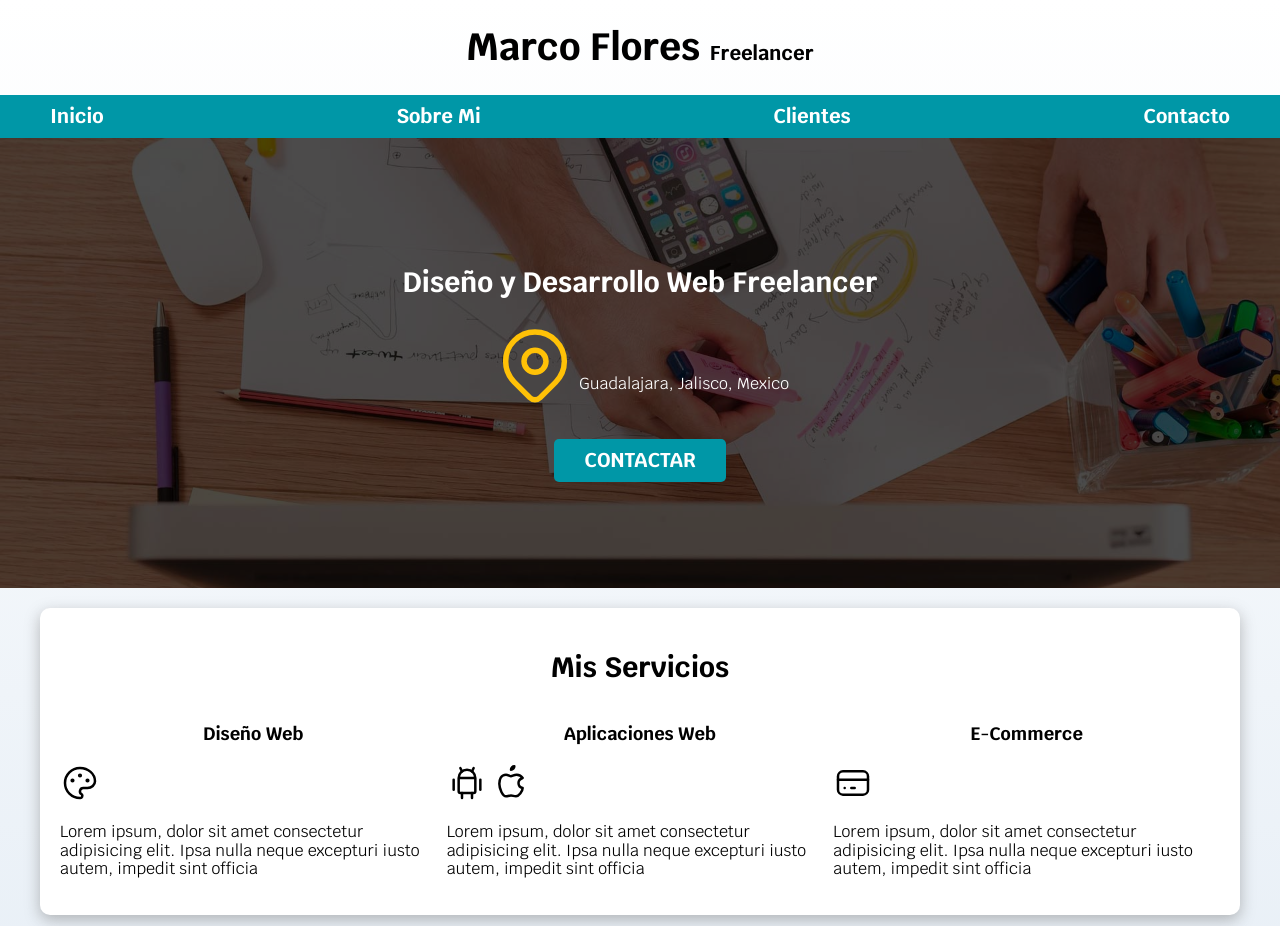
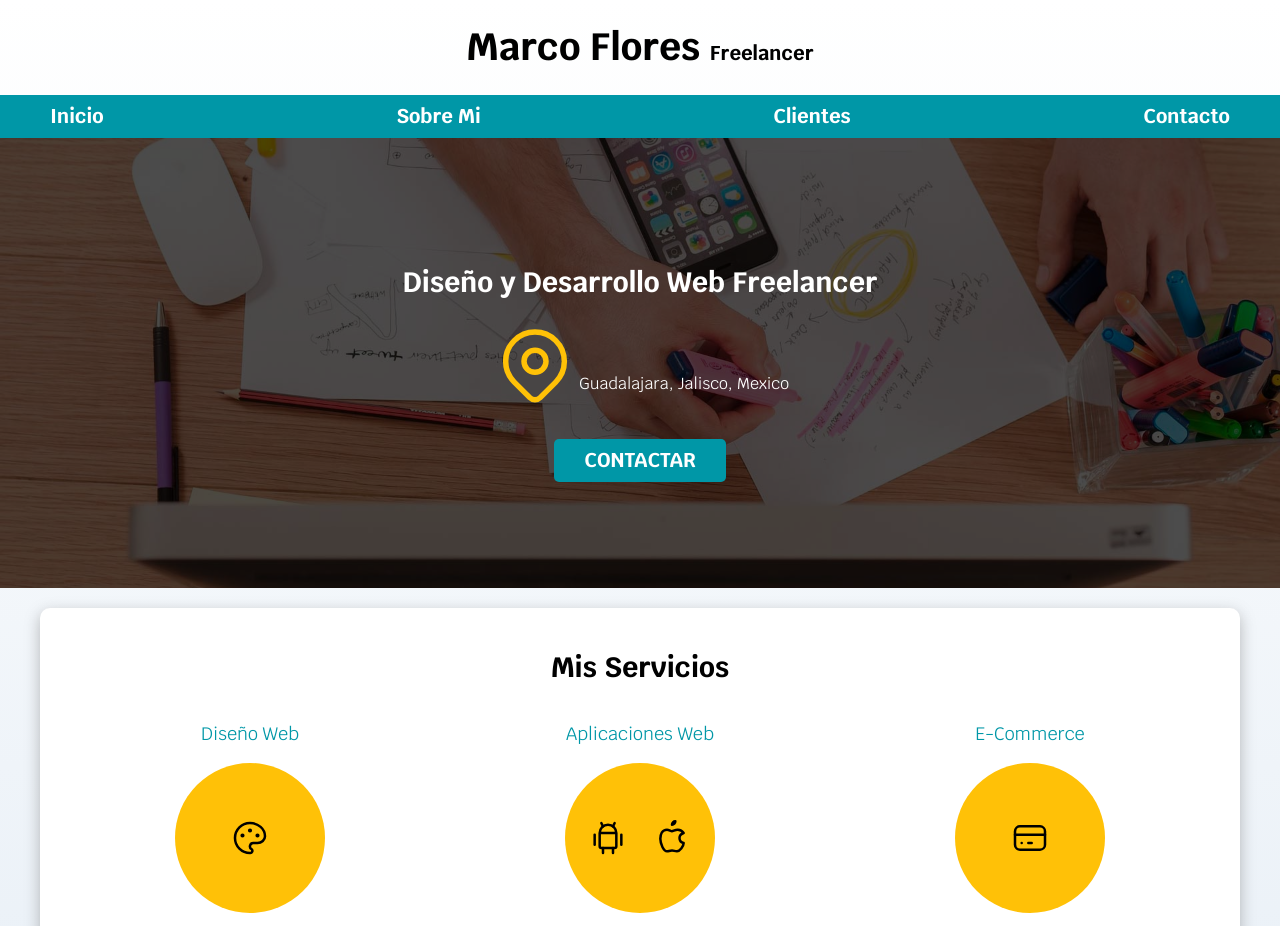
Before and after one commit to IngOcram/freelancer, a plain HTML site: page freelancer_inicio/index.html in a window 1280 px wide. Shown: the top 926 px of the page. Drawn offline with Linux system fonts and the light colour scheme.

Commit message:
Terminando la seccion de servicios

```diff
--- a/freelancer_inicio/css/styles.css
+++ b/freelancer_inicio/css/styles.css
@@ -4,23 +4,29 @@
     --primario: #FFC107;
     --secundario: #0097a7;
     --gris: #757575;
-    --grisCalro:  #dfe9f3;
+    --grisCalro: #dfe9f3;
 }
+
+
 /* Globales */
+
 html {
     font-size: 62.5%;
-    box-sizing: border-box; /* Hack para box-model */
+    box-sizing: border-box;
+    /* Hack para box-model */
 }
 
-*, *:before, *:after {
+*,
+*:before,
+*:after {
     box-sizing: inherit;
-  }
+}
 
 body {
-    font-size: 16px; /* 1rem = 10px */
+    font-size: 16px;
+    /* 1rem = 10px */
     font-family: 'Krub', sans-serif;
-    background-image: linear-gradient(to top, var(--grisCalro) 0%, var(--blanco) 100% );
-
+    background-image: linear-gradient(to top, var(--grisCalro) 0%, var(--blanco) 100%);
 }
 
 .contenedor {
@@ -46,19 +52,20 @@ body {
     .boton {
         width: auto;
     }
-
 }
 
 .sombra {
-    -webkit-box-shadow: 0px 5px 15px 0px rgba(112,112,112,0.48);
-    -moz-box-shadow: 0px 5px 15px 0px rgba(112,112,112,0.48);
-    box-shadow: 0px 5px 15px 0px rgba(112,112,112,0.48);
+    -webkit-box-shadow: 0px 5px 15px 0px rgba(112, 112, 112, 0.48);
+    -moz-box-shadow: 0px 5px 15px 0px rgba(112, 112, 112, 0.48);
+    box-shadow: 0px 5px 15px 0px rgba(112, 112, 112, 0.48);
     background-color: var(--blanco);
     padding: 2rem;
     border-radius: 1rem;
 }
 
+
 /*Tipografia */
+
 h1 {
     font-size: 3.8rem;
 }
@@ -71,14 +78,19 @@ h3 {
     font-size: 1.8rem;
 }
 
-h1,h2,h3 {
+h1,
+h2,
+h3 {
     text-align: center;
 }
 
+
 /* Titulos */
+
 .titulo span {
     font-size: 2rem;
 }
+
 
 /* Navegacion Principal */
 
@@ -89,7 +101,6 @@ h1,h2,h3 {
 .navegacion-principal {
     display: flex;
     flex-direction: column;
-
 }
 
 @media (min-width: 768px) {
@@ -114,7 +125,9 @@ h1,h2,h3 {
     color: var(--obscuro);
 }
 
+
 /* Hero Section */
+
 .hero {
     background-image: url(../img/hero.jpg);
     background-repeat: no-repeat;
@@ -126,7 +139,8 @@ h1,h2,h3 {
 
 .contenido-hero {
     position: absolute;
-    background-color: rgba(0,0,0,.7); /** Anterior **/
+    background-color: rgba(0, 0, 0, .7);
+    /** Anterior **/
     background-color: rgb( 0 0 0 / 70%);
     width: 100%;
     height: 100%;
@@ -146,11 +160,39 @@ h1,h2,h3 {
     align-items: flex-end;
 }
 
+
 /** Servicios **/
 
 @media (min-width: 768px) {
     .servicios {
         display: grid;
         grid-template-columns: repeat(3, 1fr);
+        column-gap: 1rem;
     }
 }
+
+.servicio {
+    display: flex;
+    flex-direction: column;
+    align-items: center;
+}
+
+.servicio h3 {
+    color: var(--secundario);
+    font-weight: normal;
+}
+
+.servicio p {
+    line-height: 2;
+    text-align: center;
+}
+
+.servicio .iconos {
+    height: 15rem;
+    width: 15rem;
+    background-color: var(--primario);
+    border-radius: 50%;
+    display: flex;
+    justify-content: space-evenly;
+    align-items: center;
+}
--- a/freelancer_inicio/index.html
+++ b/freelancer_inicio/index.html
@@ -53,7 +53,8 @@
 
                 <a class="boton" href="#">Contactar</a>
 
-            </div> <!-- .contendio-hero -->
+            </div>
+            <!-- .contendio-hero -->
 
         </section>
 
@@ -63,9 +64,11 @@
 
             <div class="servicios">
 
-                <section>
+                <section class="servicio">
 
                     <h3>Diseño Web</h3>
+
+                    <div class="iconos">
 
                         <svg xmlns="http://www.w3.org/2000/svg" class="icon icon-tabler icon-tabler-palette" width="40" height="40" viewBox="0 0 24 24" stroke-width="1.5" stroke="#000000" fill="none" stroke-linecap="round" stroke-linejoin="round">
                         <path stroke="none" d="M0 0h24v24H0z" fill="none"/>
@@ -75,13 +78,17 @@
                         <circle cx="16.5" cy="10.5" r=".5" fill="currentColor" />
                         </svg>
 
+                    </div>
+
                     <p>Lorem ipsum, dolor sit amet consectetur adipisicing elit. Ipsa nulla neque excepturi iusto autem, impedit sint officia</p>
 
                 </section>
 
-                <section>
+                <section class="servicio">
 
                     <h3>Aplicaciones Web</h3>
+
+                    <div class="iconos">
 
                         <svg xmlns="http://www.w3.org/2000/svg" class="icon icon-tabler icon-tabler-brand-android" width="40" height="40" viewBox="0 0 24 24" stroke-width="1.5" stroke="#000000" fill="none" stroke-linecap="round" stroke-linejoin="round">
                         <path stroke="none" d="M0 0h24v24H0z" fill="none"/>
@@ -94,21 +101,27 @@
                         <line x1="15" y1="18" x2="15" y2="21" />
                         </svg>
 
+
+
                         <svg xmlns="http://www.w3.org/2000/svg" class="icon icon-tabler icon-tabler-brand-apple" width="40" height="40" viewBox="0 0 24 24" stroke-width="1.5" stroke="#000000" fill="none" stroke-linecap="round" stroke-linejoin="round">
                         <path stroke="none" d="M0 0h24v24H0z" fill="none"/>
                         <path d="M9 7c-3 0 -4 3 -4 5.5c0 3 2 7.5 4 7.5c1.088 -.046 1.679 -.5 3 -.5c1.312 0 1.5 .5 3 .5s4 -3 4 -5c-.028 -.01 -2.472 -.403 -2.5 -3c-.019 -2.17 2.416 -2.954 2.5 -3c-1.023 -1.492 -2.951 -1.963 -3.5 -2c-1.433 -.111 -2.83 1 -3.5 1c-.68 0 -1.9 -1 -3 -1z" />
                         <path d="M12 4a2 2 0 0 0 2 -2a2 2 0 0 0 -2 2" />
                         </svg>
 
+                    </div>
+
                     <p>Lorem ipsum, dolor sit amet consectetur adipisicing elit. Ipsa nulla neque excepturi iusto autem, impedit sint officia</p>
 
                 </section>
 
-                <section>
+                <section class="servicio">
 
                     <h3>E-Commerce</h3>
 
-                    <svg xmlns="http://www.w3.org/2000/svg" class="icon icon-tabler icon-tabler-credit-card" width="40" height="40" viewBox="0 0 24 24" stroke-width="1.5" stroke="#000000" fill="none" stroke-linecap="round" stroke-linejoin="round">
+                    <div class="iconos">
+
+                        <svg xmlns="http://www.w3.org/2000/svg" class="icon     icon-tabler icon-tabler-credit-card" width="40" height="40" viewBox="0 0 24 24" stroke-width="1.5" stroke="#000000" fill="none" stroke-linecap="round" stroke-linejoin="round">
                             <path stroke="none" d="M0 0h24v24H0z" fill="none"/>
                             <rect x="3" y="5" width="18" height="14" rx="3" />
                             <line x1="3" y1="10" x2="21" y2="10" />
@@ -116,11 +129,14 @@
                             <line x1="11" y1="15" x2="13" y2="15" />
                         </svg>
 
+                    </div>
+
                     <p>Lorem ipsum, dolor sit amet consectetur adipisicing elit. Ipsa nulla neque excepturi iusto autem, impedit sint officia</p>
 
                 </section>
 
-            </div> <!-- .servicios -->
+            </div>
+            <!-- .servicios -->
 
         </main>
 
```
Lines whose indentation alone changed are shown as unchanged.
